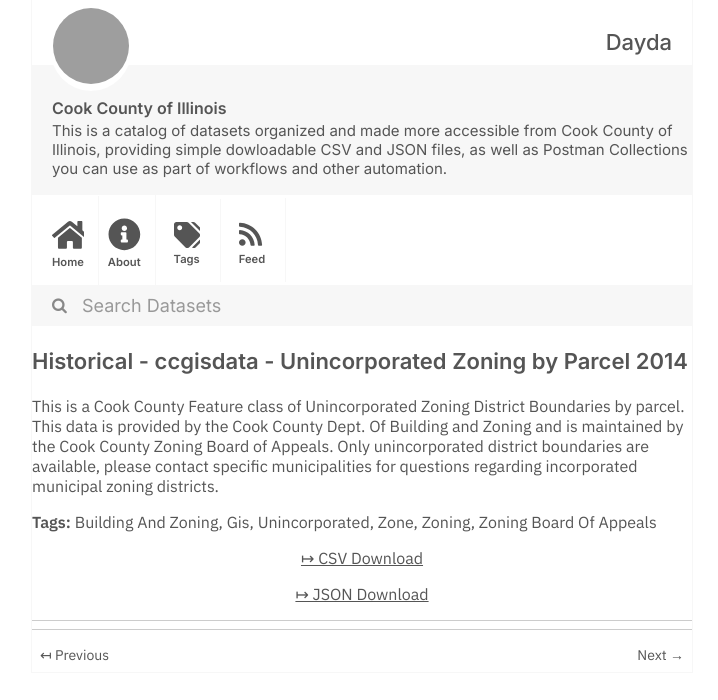
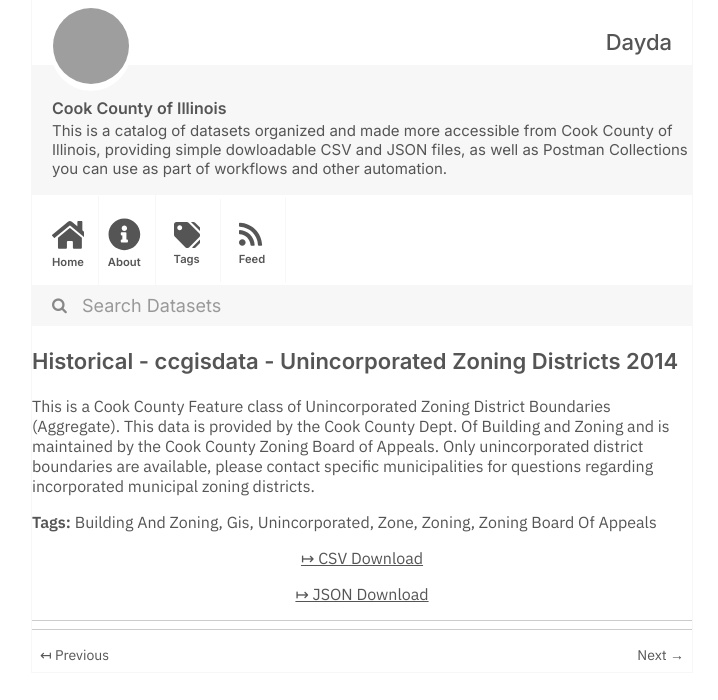
Before and after one commit to dayda-entities/cook-county-of-illinois, a Jekyll site: the page built from _posts/2020-11-10-historical-ccgisdata-unincorpo.md, in a window 1280 px wide, cut to the strip 0-700 px from the top of the page. Shown: the whole strip, without its empty margins (278-996 px from the left). Built offline with Jekyll 4.4.1, drawn with Linux system fonts in a browser that asks for light colours; grey boxes are pictures that could not be loaded.

Commit message:
Publish Data

```diff
--- a/_posts/2020-11-10-historical-ccgisdata-unincorpo.md
+++ b/_posts/2020-11-10-historical-ccgisdata-unincorpo.md
@@ -1,7 +1,7 @@
 ---
-title: Historical - ccgisdata - Unincorporated Zoning by Parcel 2014
-created: '2020-11-10T16:57:58.276944'
-modified: '2020-11-10T16:57:58.276951'
+title: Historical - ccgisdata - Unincorporated Zoning Districts 2014
+created: '2020-11-10T16:57:38.811757'
+modified: '2020-11-10T16:57:38.811767'
 state: active
 type: dataset
 tags:
@@ -14,11 +14,11 @@ tags:
 groups:
   - Local Government
 csv_url: >-
-  https://datacatalog.cookcountyil.gov/api/views/yski-9fq7/rows.csv?accessType=DOWNLOAD
+  https://datacatalog.cookcountyil.gov/api/views/jwue-cxuq/rows.csv?accessType=DOWNLOAD
 json_url: >-
-  https://datacatalog.cookcountyil.gov/api/views/yski-9fq7/rows.json?accessType=DOWNLOAD
+  https://datacatalog.cookcountyil.gov/api/views/jwue-cxuq/rows.json?accessType=DOWNLOAD
 layout: post
 
 ---
-This is a Cook County Feature class of Unincorporated Zoning District Boundaries by parcel.  This data is provided by the Cook County Dept. Of Building and Zoning and is maintained by the Cook County Zoning Board of Appeals.
+This is a Cook County Feature class  of Unincorporated Zoning District Boundaries (Aggregate).  This data is provided by the Cook County Dept. Of Building and Zoning and is maintained by the Cook County Zoning Board of Appeals.
 Only unincorporated district boundaries are available, please contact specific municipalities for questions regarding incorporated municipal zoning districts.
```
